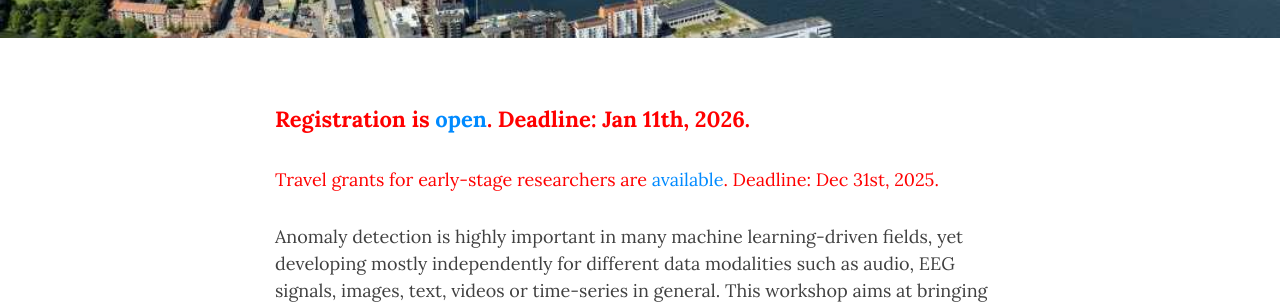
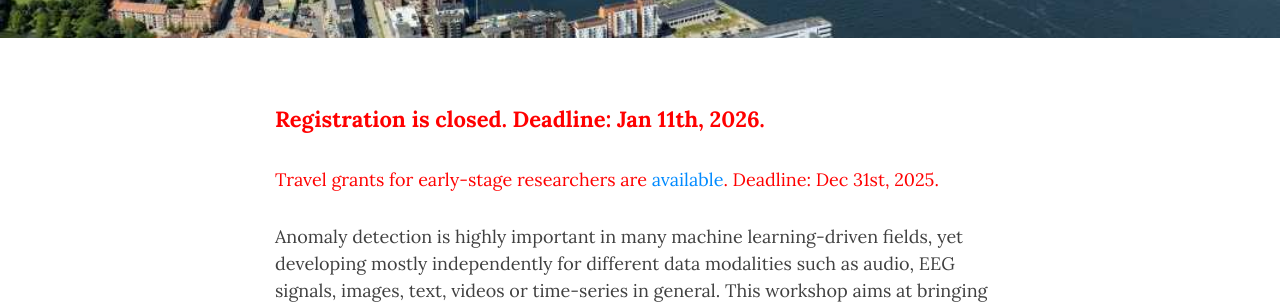
Before and after one commit to mmad2026/mmad2026.github.io, a Jekyll site: the page built from index.md, in a window 1280 px wide and 1333 px high. Shown: the part 534-838 px from the top of the window. Built offline with Jekyll 4.4.1, drawn with Linux system fonts in a browser that asks for light colours.

Commit message:
Closing registration

```diff
--- a/index.md
+++ b/index.md
@@ -6,7 +6,7 @@ extra-subtitle: February 2, 2026 <span class="d-none d-md-inline middot">&middot
 cover-img: /assets/img/aalborg.jpg
 ---
 
-<span style="color:red; font-weight:bold; font-size:22px"> Registration is <a href="registration">open</a>. Deadline: Jan 11th, 2026.</span>
+<span style="color:red; font-weight:bold; font-size:22px"> Registration is closed. Deadline: Jan 11th, 2026.</span>
 
 <font color="red">Travel grants for early-stage researchers are <a href="travelgrants">available</a>. Deadline: Dec 31st, 2025.</font>
 
```
Also changed, not shown: registration.md (+1 -1 lines).
